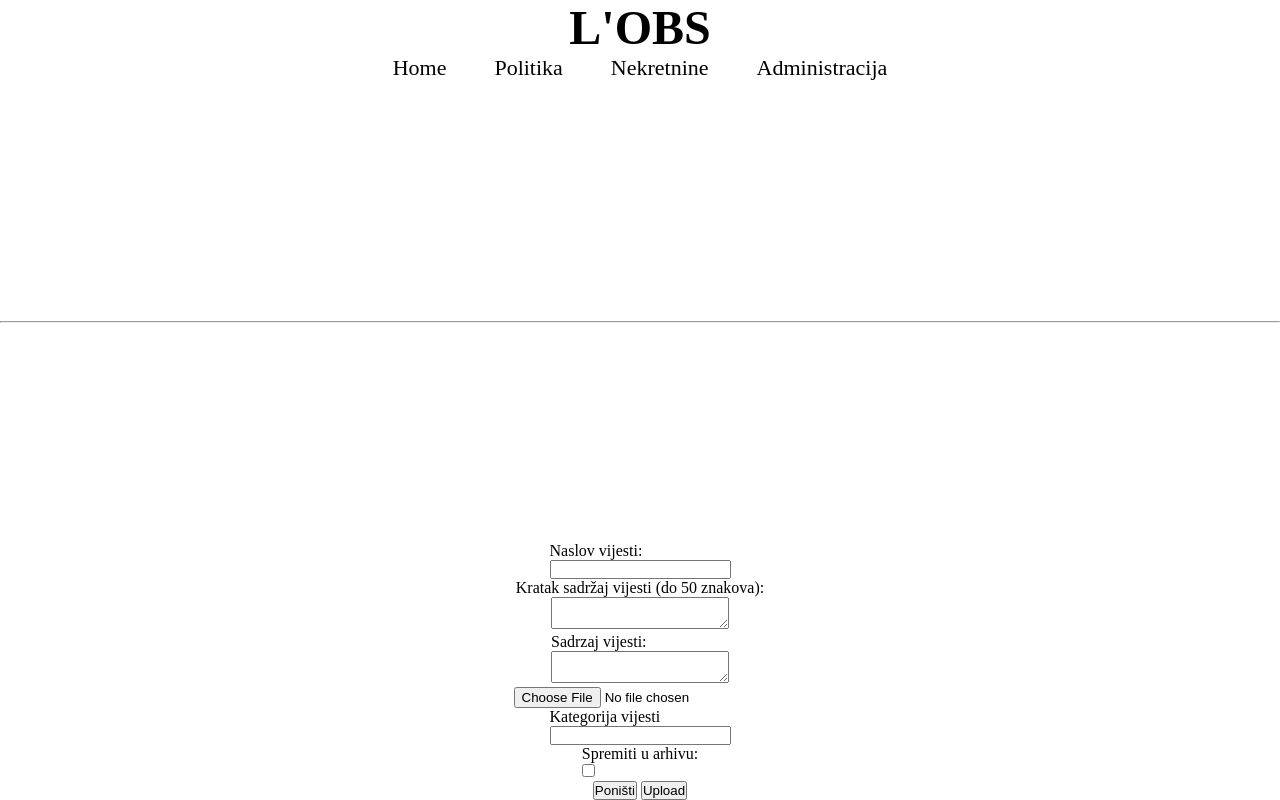
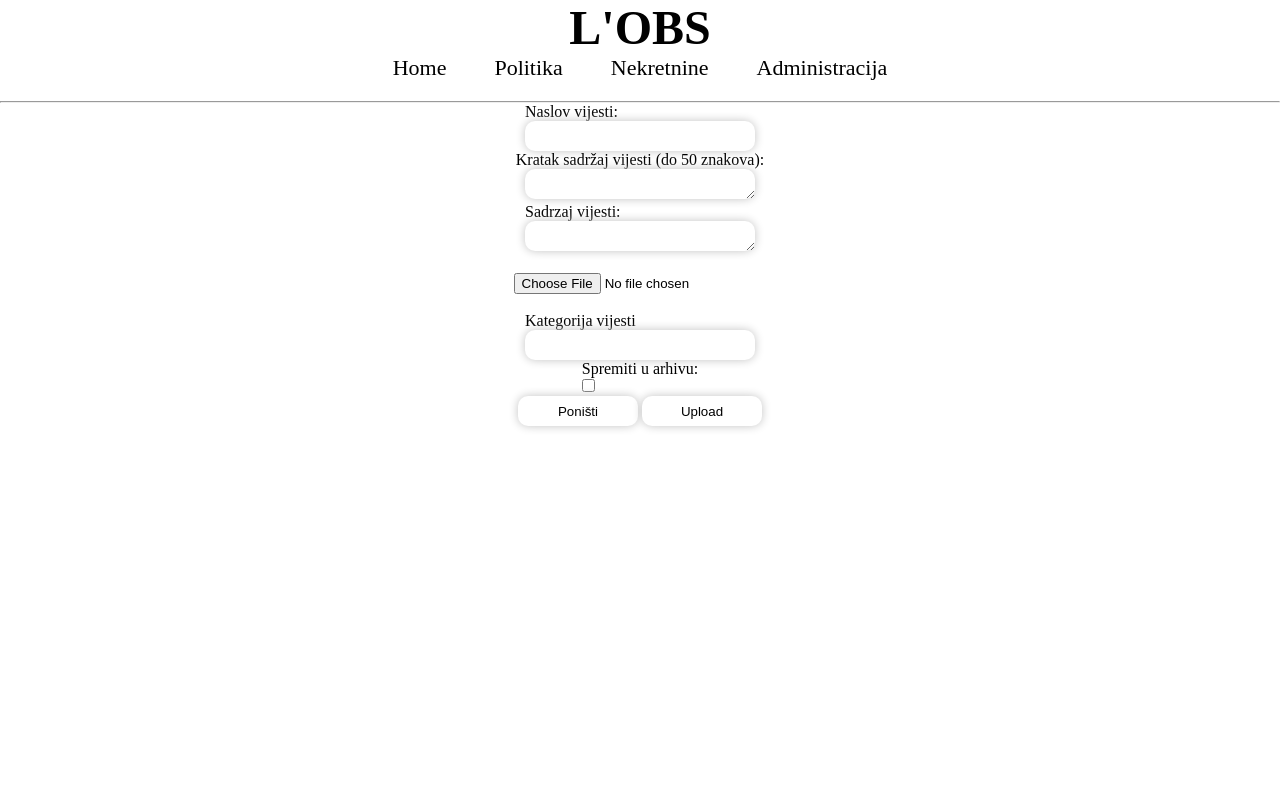
Before and after one commit to ppudodo1/PWAProjekt, a PHP site: page /unos.php in a window 1280 px wide. Run offline with PHP 8.4, Linux system fonts and the light colour scheme.

Commit message:
Fixing css

```diff
--- a/nekretnine.php
+++ b/nekretnine.php
@@ -21,13 +21,13 @@
             <a href="index.php" class="redirectLink">Home</a>
             <a href="politika.php" class="redirectLink">Politika</a>
             <a href="nekretnine.php" class="redirectLink">Nekretnine</a>
-            <a href="login.html" class="redirectLink">Administracija</a>
+            <a href="login.php" class="redirectLink">Administracija</a>
         </nav>
         <div class="smallDisplay">
             <a href="index.php" class="redirectLink">Home</a>
             <a href="politika.php" class="redirectLink">Politika</a>
             <a href="nekretnine.php" class="redirectLink">Nekretnine</a>
-            <a href="login.html" class="redirectLink">Administracija</a>
+            <a href="login.php" class="redirectLink">Administracija</a>
         </div>
         <hr>
     </header>
--- a/politika.php
+++ b/politika.php
@@ -21,13 +21,13 @@
             <a href="index.php" class="redirectLink">Home</a>
             <a href="politika.php" class="redirectLink">Politika</a>
             <a href="nekretnine.php" class="redirectLink">Nekretnine</a>
-            <a href="login.html" class="redirectLink">Administracija</a>
+            <a href="login.php" class="redirectLink">Administracija</a>
         </nav>
         <div class="smallDisplay">
             <a href="index.php" class="redirectLink">Home</a>
             <a href="politika.php" class="redirectLink">Politika</a>
             <a href="nekretnine.php" class="redirectLink">Nekretnine</a>
-            <a href="login.html" class="redirectLink">Administracija</a>
+            <a href="login.php" class="redirectLink">Administracija</a>
         </div>
     <hr>
     </header>
--- a/style.css
+++ b/style.css
@@ -113,6 +113,7 @@
     margin: 0 auto;
 
     width: 100%;
+    height: 100%;
 }
 .subtitle{
     text-align: center;
@@ -161,8 +162,61 @@
     height: 80%;
 }
 .form-wrapper{
+    margin-top: 70px;
+
     width: 100%;
     height: 80%;
+    display: flex;
+    flex-direction: column;
+    align-items: center;
+}
+.form-wrapper > form{
+    display: flex;
+    flex-direction: column;
+    justify-content: center;
+    align-items: center;
+    width: 50%;
+}
+.login-input{
+    height: 20px;
+    width: 220px;
+    padding: 5px;
+    border: none;
+    outline: none;
+    border-radius: 10px;
+    box-shadow: 0px 0px 10px rgb(195, 195, 195);
+}
+.button-input{
+    height: 30px;
+    width: 120px;
+    border: none;
+    background-color: white;
+    border-radius: 10px;
+    box-shadow: 0px 0px 10px rgb(195, 195, 195);
+    transition: 0.5s ease-in-out all;
+    margin-bottom: 70px;
+}
+.button-input:hover{
+    transform: translateY(-5px);
+    background-color: black;
+    color: white;
+}
+.register-container{
+    height: 100%;
+
+    display: flex;
+    justify-content: center;
+    margin-top: 70px;
+}
+.test{
+    height: 30%;
+    display: flex;
+    flex-direction: column;
+    align-items: center;
+    gap: 1rem;
+}
+.form-item{
+
 }
 @media (max-width:992px) {
     .article{
--- a/unos.php
+++ b/unos.php
@@ -12,56 +12,54 @@
         <div class="titleDiv">
             <h1 class="titleTxt">L'OBS</h1>
         </div>
-
         <nav>
-
             <a href="index.php" class="redirectLink">Home</a>
             <a href="politika.php" class="redirectLink">Politika</a>
             <a href="nekretnine.php" class="redirectLink">Nekretnine</a>
-            <a href="login.html" class="redirectLink">Administracija</a>
+            <a href="login.php" class="redirectLink">Administracija</a>
         </nav>
         <div class="smallDisplay">
             <a href="index.php" class="redirectLink">Home</a>
             <a href="politika.php" class="redirectLink">Politika</a>
             <a href="nekretnine.php" class="redirectLink">Nekretnine</a>
-            <a href="login.html" class="redirectLink">Administracija</a>
+            <a href="login.php" class="redirectLink">Administracija</a>
         </div>
+        <hr>
+    </header>
 
-    </header>
-    <hr>
     <div class="unosContainer">
     <form method="post" enctype="multipart/form-data" id="myForm" class="unos">
         <div>
             <p id="porukaTitle"></p>
             <label for="naslov">Naslov vijesti:</label>
             <br>
-            <input type="text" name="naslov" id="title">
+            <input type="text" name="naslov" id="title" class="login-input">
         </div>
         <label for="kratak">Kratak sadržaj vijesti (do 50 znakova):</label>
 
         <div>
 
             <p id="porukaSadrzaj"></p>
-            <textarea name="kratak" id="shContext" maxlength="50" class="context"></textarea>
+            <textarea name="kratak" id="shContext" maxlength="50" class="login-input context"></textarea>
         </div>
 
         <div>
             <label for="sadrzaj">Sadrzaj vijesti:</label>
             <br>
             <p id="porukaTekst"></p>
-            <textarea name="sadrzaj" id="tekst"></textarea>
+            <textarea name="sadrzaj" id="tekst" class="login-input"></textarea>
         </div>
-
+        <br>
         <div>
             <p id="porukaSlika"></p>
             <input type="file" name="slika" id="photo">
         </div>
-
+        <br>
         <div>
             <label for="kategorija">Kategorija vijesti</label>
             <br>
             <p id="porukaKategorija"></p>
-            <input type="text" name="kategorija" id="kategorija">
+            <input type="text" name="kategorija" id="kategorija" class="login-input">
         </div>
 
         <div>
@@ -71,8 +69,8 @@
         </div>
 
         <div>
-            <button type="button" onclick="resetForm()">Poništi</button>
-            <input type="submit" name="submit" value="Upload" id="slanje">
+            <button type="button" onclick="resetForm()" class="button-input">Poništi</button>
+            <input type="submit" name="submit" value="Upload" id="slanje" class="button-input">
         </div>
 
     </form>
```
Also changed, not shown: administracija.php (+4 -4 lines), login.php (+5 -5 lines), registracija.php (+16 -18 lines).
